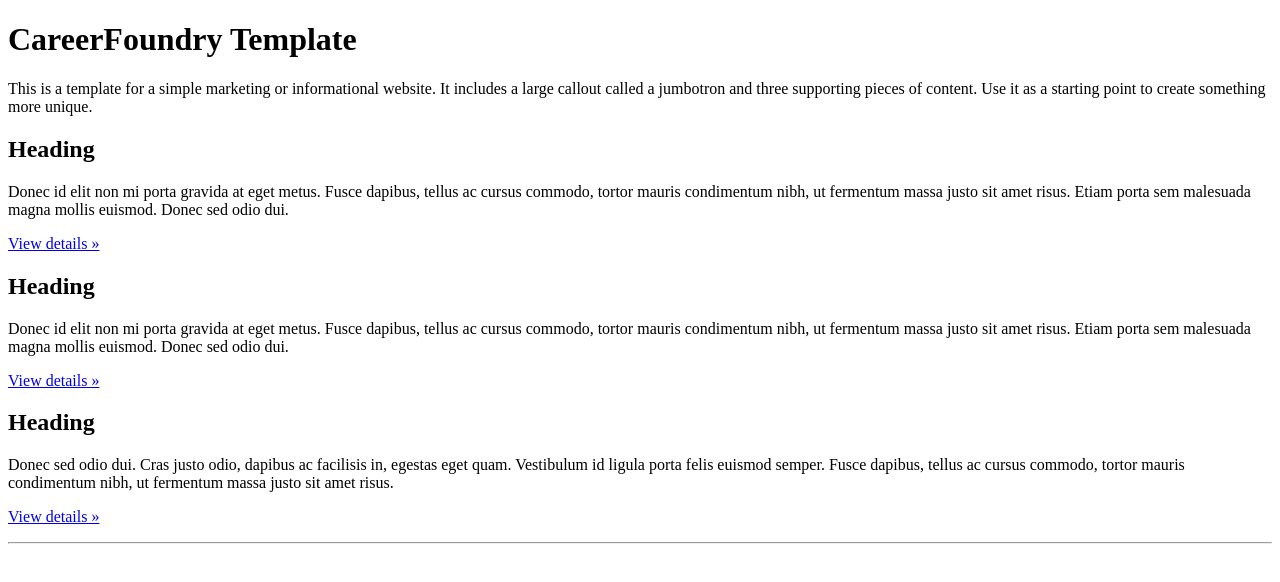
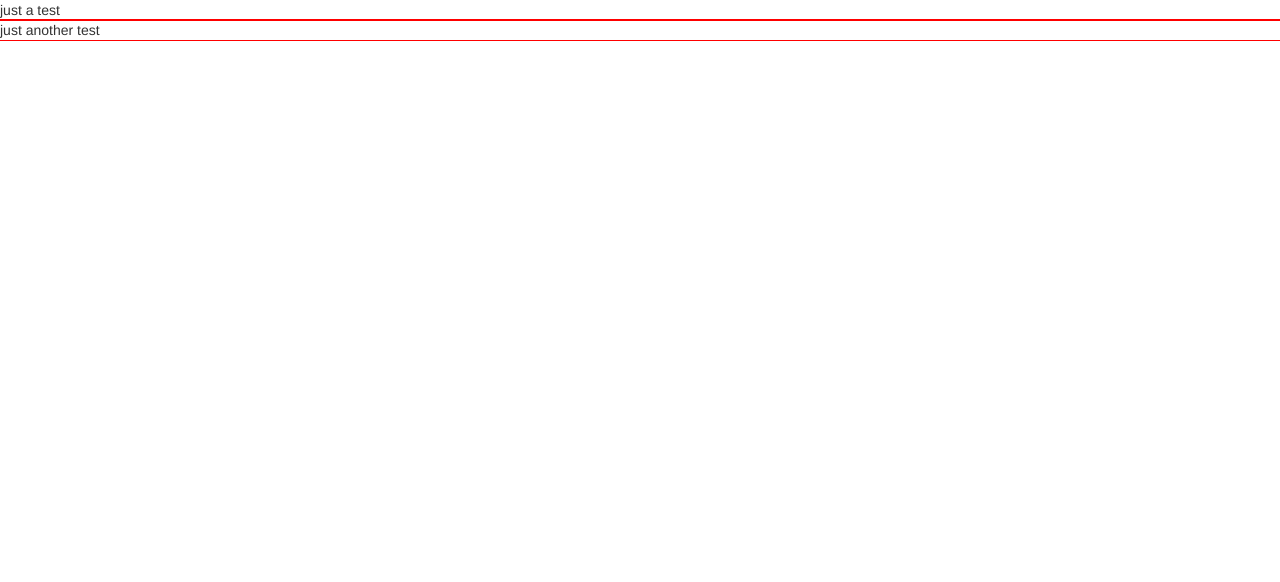
Before and after one commit to edwardlosangeles/smg, a plain HTML site: page index.html in a window 1280 px wide. Drawn offline with nearby package versions, Linux system fonts and the light colour scheme; a web font is replaced by a local one.

Commit message:
test tabs

```diff
--- /dev/null
+++ b/css/styles.css
@@ -0,0 +1,3 @@
+* {
+  outline: 1px solid red;
+}
--- a/index.html
+++ b/index.html
@@ -3,68 +3,44 @@
   <head>
     <meta charset="utf-8">
     <meta http-equiv="X-UA-Compatible" content="IE=edge">
+     <!-- use this meta tag if you want elements to be displayed properly on phone screens -->
     <meta name="viewport" content="width=device-width, initial-scale=1">
     <!-- The above 3 meta tags *must* come first in the head; any other head content must come *after* these tags -->
 
-    <title>Hello World!</title>
+    <title>Stewart Mediacl Group</title>
 
     <!-- Bootstrap core CSS -->
-
+    <link rel="stylesheet" href="https://maxcdn.bootstrapcdn.com/bootstrap/3.3.7/css/bootstrap.min.css">
 
     <!-- Custom styles for this template go here -->
+    <link rel="stylesheet" href="css/styles.css">
 
+    <!-- google fonts -->
+    <link href="https://fonts.googleapis.com/css?family=Dancing+Script|News+Cycle" rel="stylesheet">
+    <!-- font-family: 'Dancing Script', cursive; -->
+    <!-- font-family: 'News Cycle', sans-serif; -->
 
     <!-- HTML5 shim and Respond.js for IE8 support of HTML5 elements and media queries -->
     <!--[if lt IE 9]>
       <script src="https://oss.maxcdn.com/html5shiv/3.7.2/html5shiv.min.js"></script>
       <script src="https://oss.maxcdn.com/respond/1.4.2/respond.min.js"></script>
     <![endif]-->
+
   </head>
 
   <body>
 
-    <!-- Main jumbotron for a primary marketing message or call to action -->
-    <div class="jumbotron">
-      <div class="container">
-        <h1>CareerFoundry Template</h1>
-        <p>This is a template for a simple marketing or informational website. It includes a large callout called a jumbotron and three supporting pieces of content. Use it as a starting point to create something more unique.</p>
-
-      </div><!-- /container -->
-    </div><!-- /jumbotron -->
-
-    <div class="container">
-      <!-- Example row of columns -->
-      <div class="row">
-        <div class="col-md-4">
-          <h2>Heading</h2>
-          <p>Donec id elit non mi porta gravida at eget metus. Fusce dapibus, tellus ac cursus commodo, tortor mauris condimentum nibh, ut fermentum massa justo sit amet risus. Etiam porta sem malesuada magna mollis euismod. Donec sed odio dui. </p>
-          <p><a class="btn btn-default" href="#" role="button">View details &raquo;</a></p>
-        </div><!-- /col -->
-        <div class="col-md-4">
-          <h2>Heading</h2>
-          <p>Donec id elit non mi porta gravida at eget metus. Fusce dapibus, tellus ac cursus commodo, tortor mauris condimentum nibh, ut fermentum massa justo sit amet risus. Etiam porta sem malesuada magna mollis euismod. Donec sed odio dui. </p>
-          <p><a class="btn btn-default" href="#" role="button">View details &raquo;</a></p>
-       </div><!-- /col -->
-        <div class="col-md-4">
-          <h2>Heading</h2>
-          <p>Donec sed odio dui. Cras justo odio, dapibus ac facilisis in, egestas eget quam. Vestibulum id ligula porta felis euismod semper. Fusce dapibus, tellus ac cursus commodo, tortor mauris condimentum nibh, ut fermentum massa justo sit amet risus.</p>
-          <p><a class="btn btn-default" href="#" role="button">View details &raquo;</a></p>
-        </div><!-- /col -->
-      </div><!-- /row -->
-
-      <hr>
-
-
-    </div> <!-- /container -->
-
+    <div>just a test</div>
+    <div>just another test</div>
 
     <!-- ============================= -->
     <!-- All your JavaScript comes now -->
     <!-- ============================= -->
-
+    <script src="https://cdnjs.cloudflare.com/ajax/libs/jquery/3.2.1/jquery.min.js"></script>
     <!-- Bootstrap core JS -->
-
+    <script src="https://cdnjs.cloudflare.com/ajax/libs/twitter-bootstrap/3.3.7/js/bootstrap.min.js"></script>
     <!-- Can place script tags with JavaScript files here -->
+    <script src="js/scripts.js"></script>
 
   </body>
 </html>
```
Also changed, not shown: js/scripts.js (added), 1 other file.
